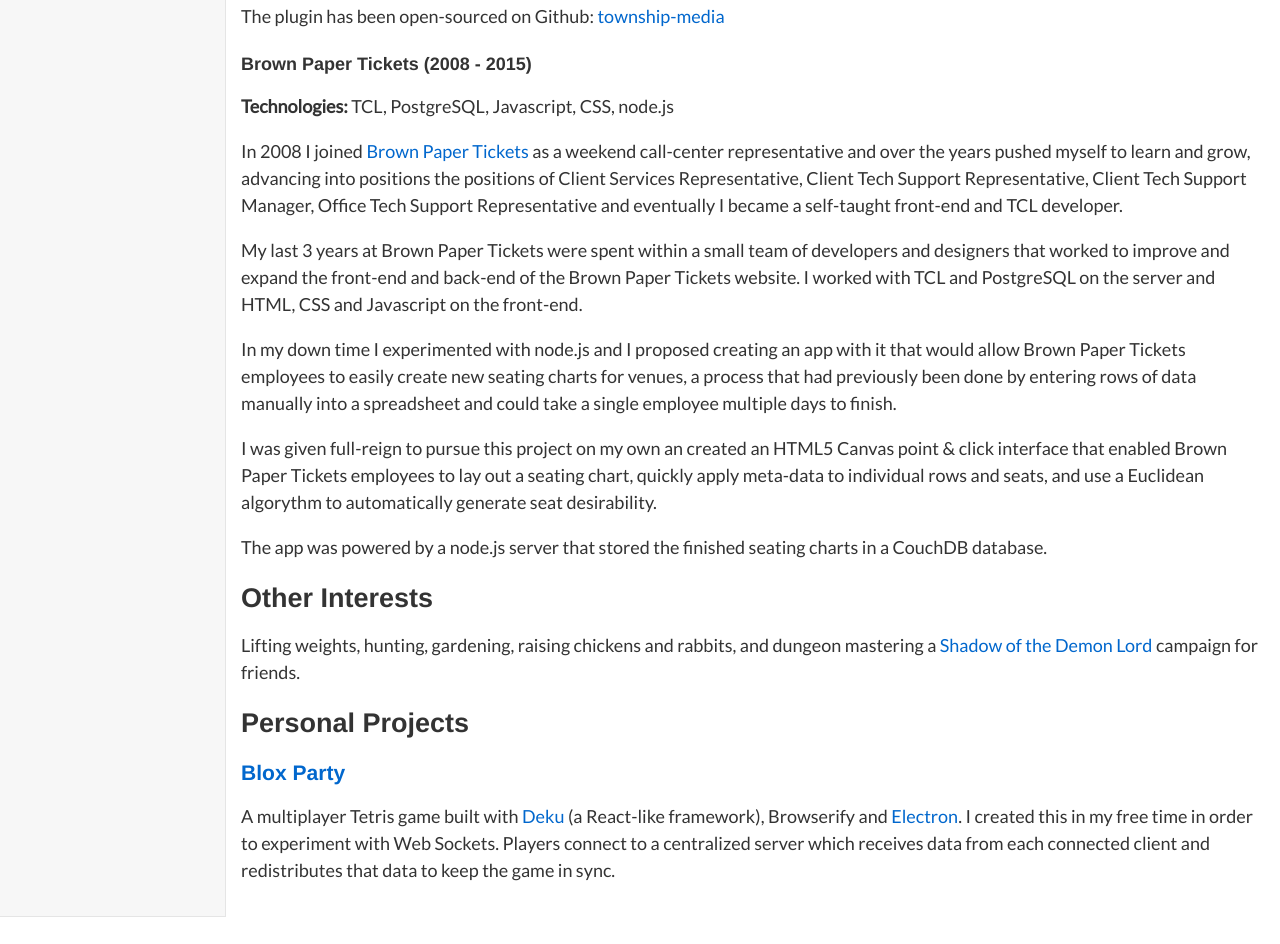
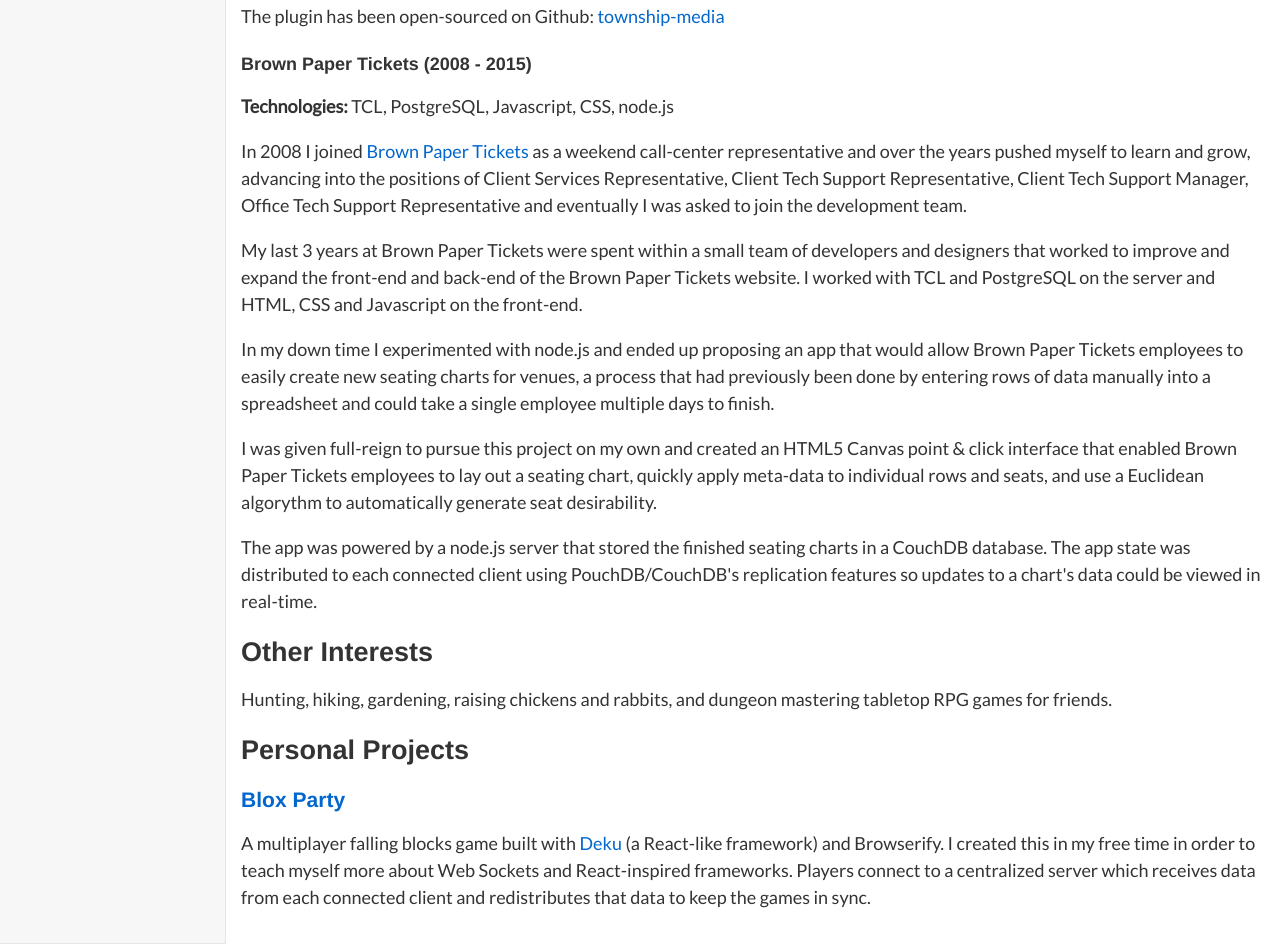
Before and after one commit to kvnneff/kvnneff.me, a website: page index.html in a window 1280 px wide. Shown: the part 724-1668 px from the top of the page. Before the commit the page ends 1641 px from the top, so only its background shows below. Drawn offline with nearby package versions, Linux system fonts and the light colour scheme; a web font is replaced by a local one.

Commit message:
Fixing typos.

```diff
--- a/index.html
+++ b/index.html
@@ -69,9 +69,9 @@
       </p>
 
       <p>
-        In 2008 I joined <a href="https://brownpapertickets.com">Brown Paper Tickets</a> as a weekend call-center representative and over the years pushed myself to learn and grow, advancing into positions the positions of Client Services Representative, Client Tech Support Representative,
+        In 2008 I joined <a href="https://brownpapertickets.com">Brown Paper Tickets</a> as a weekend call-center representative and over the years pushed myself to learn and grow, advancing into the positions of Client Services Representative, Client Tech Support Representative,
         Client Tech Support Manager, Office Tech Support Representative and
-        eventually I became a self-taught front-end and TCL developer.
+        eventually I was asked to join the development team.
       </p>
 
       <p>
@@ -81,20 +81,20 @@
       </p>
 
       <p>
-        In my down time I experimented with node.js and I proposed creating an app with it that would allow Brown Paper Tickets employees to easily create new seating charts for venues, a process that had previously been done by entering rows of data manually into a spreadsheet and could take a single employee multiple days to finish.
+        In my down time I experimented with node.js and ended up proposing an app that would allow Brown Paper Tickets employees to easily create new seating charts for venues, a process that had previously been done by entering rows of data manually into a spreadsheet and could take a single employee multiple days to finish.
       </p>
 
       <p>
-        I was given full-reign to pursue this project on my own an created an HTML5 Canvas point & click interface that enabled Brown Paper Tickets employees to lay out a seating chart, quickly apply meta-data to individual rows and seats, and use a Euclidean algorythm to automatically generate seat desirability.
+        I was given full-reign to pursue this project on my own and created an HTML5 Canvas point & click interface that enabled Brown Paper Tickets employees to lay out a seating chart, quickly apply meta-data to individual rows and seats, and use a Euclidean algorythm to automatically generate seat desirability.
       </p>
 
       <p>
-        The app was powered by a node.js server that stored the finished seating charts in a CouchDB database.
+        The app was powered by a node.js server that stored the finished seating charts in a CouchDB database.  The app state was distributed to each connected client using PouchDB/CouchDB's replication features so updates to a chart's data could be viewed in real-time.
       </p>
 
       <h2>Other Interests</h2>
       <p>
-        Lifting weights, hunting, gardening, raising chickens and rabbits, and dungeon mastering a <a href="http://schwalbentertainment.com/shadow-of-the-demon-lord/">Shadow of the Demon Lord</a> campaign for friends.
+        Hunting, hiking, gardening, raising chickens and rabbits, and dungeon mastering tabletop RPG games for friends.
       </p>
 
       <h2 id="projects" class="Main-sectionTitle">Personal Projects</h2>
@@ -102,8 +102,8 @@
       <h3><a href="https://github.com/kvnneff/bloxparty">Blox Party</a></h3>
 
       <p>
-        A multiplayer Tetris game built with <a href="https://github.com/dekujs/deku">Deku</a>
-        (a React-like framework), Browserify and <a href="https://github.com/atom/electron">Electron</a>. I created this in my free time in order to experiment with Web Sockets. Players connect to a centralized server which receives data from each connected client and redistributes that data to keep the game in sync.
+        A multiplayer falling blocks game built with <a href="https://github.com/dekujs/deku">Deku</a>
+        (a React-like framework) and Browserify. I created this in my free time in order to teach myself more about Web Sockets and React-inspired frameworks. Players connect to a centralized server which receives data from each connected client and redistributes that data to keep the games in sync.
       </p>
     </main>
   </div>
```
